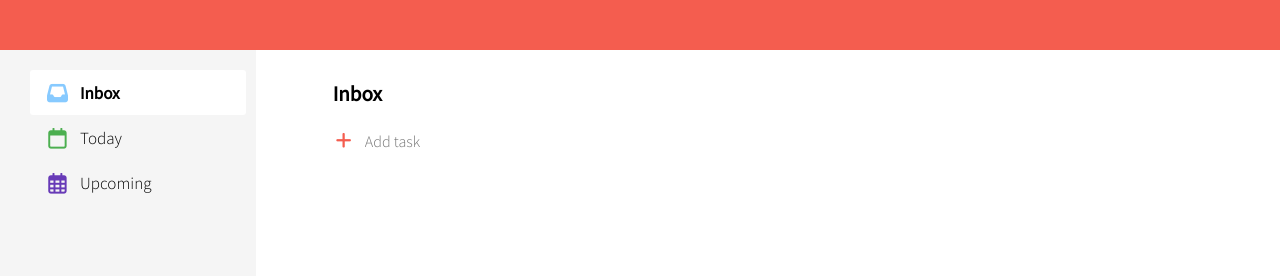
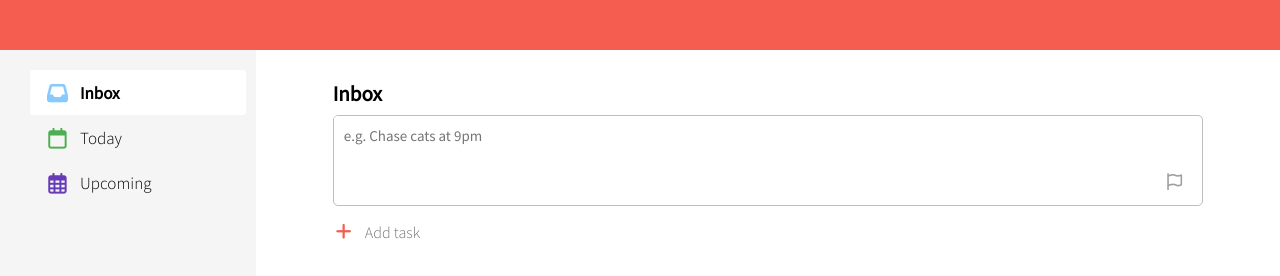
Before and after one commit to ding-09/todo, a website built with webpack: page dist/index.html in a window 1280 px wide. Built offline with nearby package versions, Linux system fonts and the light colour scheme.

Commit message:
added input textarea

```diff
--- a/src/add-task-btn.js
+++ b/src/add-task-btn.js
@@ -1,4 +1,3 @@
-import { openModal } from "./modal.js";
 
 const addTaskBtn = () => {
     const addTaskDiv = document.createElement("div");
@@ -14,8 +13,6 @@ const addTaskBtn = () => {
         addTaskDiv.appendChild(button);
     })();
 
-    addTaskDiv.addEventListener("click", openModal);
-
     return addTaskDiv;
 }
 
--- /dev/null
+++ b/src/add-task-form.js
@@ -0,0 +1,34 @@
+const addTaskForm = () => {
+    const form = document.createElement("form");
+    form.setAttribute("id", "add-task-form");
+
+    const textAreaDiv = document.createElement("div");
+    const textarea = document.createElement("textarea");
+    textarea.placeholder = "e.g. Chase cats at 9pm";
+    textAreaDiv.appendChild(textarea);
+
+    // priority dropdown
+    const priorityDropdown = document.createElement("div");
+    const flagBtn = document.createElement("button");
+    flagBtn.setAttribute("id", "priority-btn");
+
+    const flagIcon = document.createElement("i");
+    flagIcon.classList.add("far", "fa-flag");
+
+    flagBtn.appendChild(flagIcon);
+
+
+    // options
+    const options = document.createElement("div");
+    options.setAttribute("id", "dropdown-content");
+
+
+    priorityDropdown.appendChild(flagBtn);
+
+
+    textAreaDiv.appendChild(priorityDropdown);
+    form.appendChild(textAreaDiv);
+    return form;
+};
+
+export { addTaskForm };
--- a/src/inbox.js
+++ b/src/inbox.js
@@ -1,4 +1,5 @@
 import { addTaskBtn } from "./add-task-btn.js";
+import { createMoadl, createModal } from "./modal.js";
 
 const inbox = () => {
     const inboxPage = document.createElement("div");
@@ -11,6 +12,8 @@ const inbox = () => {
     inboxPage.appendChild(title);
 
     // flexbox of items
+    const modal = createModal();
+    inboxPage.appendChild(modal);
 
     // add task bar
     const addTaskBar = addTaskBtn();
--- a/src/modal.js
+++ b/src/modal.js
@@ -1,3 +1,5 @@
+import { addTaskForm } from "./add-task-form";
+
 // create modal
 const createModal = () => {
     const modalBg = document.createElement("div");
@@ -5,18 +7,14 @@ const createModal = () => {
 
     const modalContent = document.createElement("div");
     modalContent.setAttribute = ("id", "modal-content");
+
+    const form = addTaskForm();
+    modalContent.appendChild(form);
+
     modalBg.appendChild(modalContent);
 
 
     return modalBg;
 }
 
-const openModal = () => {
-
-}
-
-const closeModal = () => {
-
-}
-
-export { createModal, openModal, closeModal }
+export { createModal }
--- a/src/styles.css
+++ b/src/styles.css
@@ -133,3 +133,47 @@ header {
 .add-task:hover .add-task-btn {
     color: #e55a51;
 }
+
+#modal-bg {
+    width: 85%;
+    height: auto;
+    margin: 0 auto;
+    border: 1px solid #bdbdbd;
+    border-radius: 5px;
+}
+
+#modal-content {
+    height: inherit;
+}
+
+textarea {
+    resize: none;
+    width: 95%;
+    border: none;
+    padding-left: 10px;
+    padding-top: 10px;
+    height: auto;
+    outline: none;
+    font-size: 15px;
+}
+
+#priority-btn {
+    float: right;
+    margin-right: 15px;
+    margin-bottom: 6px;
+    background-color: white;
+    outline: none;
+    border: none;
+    border-radius: 3px;
+}
+
+.fa-flag {
+    color: #9e9e9e;
+    font-size: 17px;
+    padding: 5px;
+}
+
+#priority-btn:hover .fa-flag {
+    background-color: #f5f5f5;
+    color: #424242;
+}
```
Also changed, not shown: dist/main.js.
